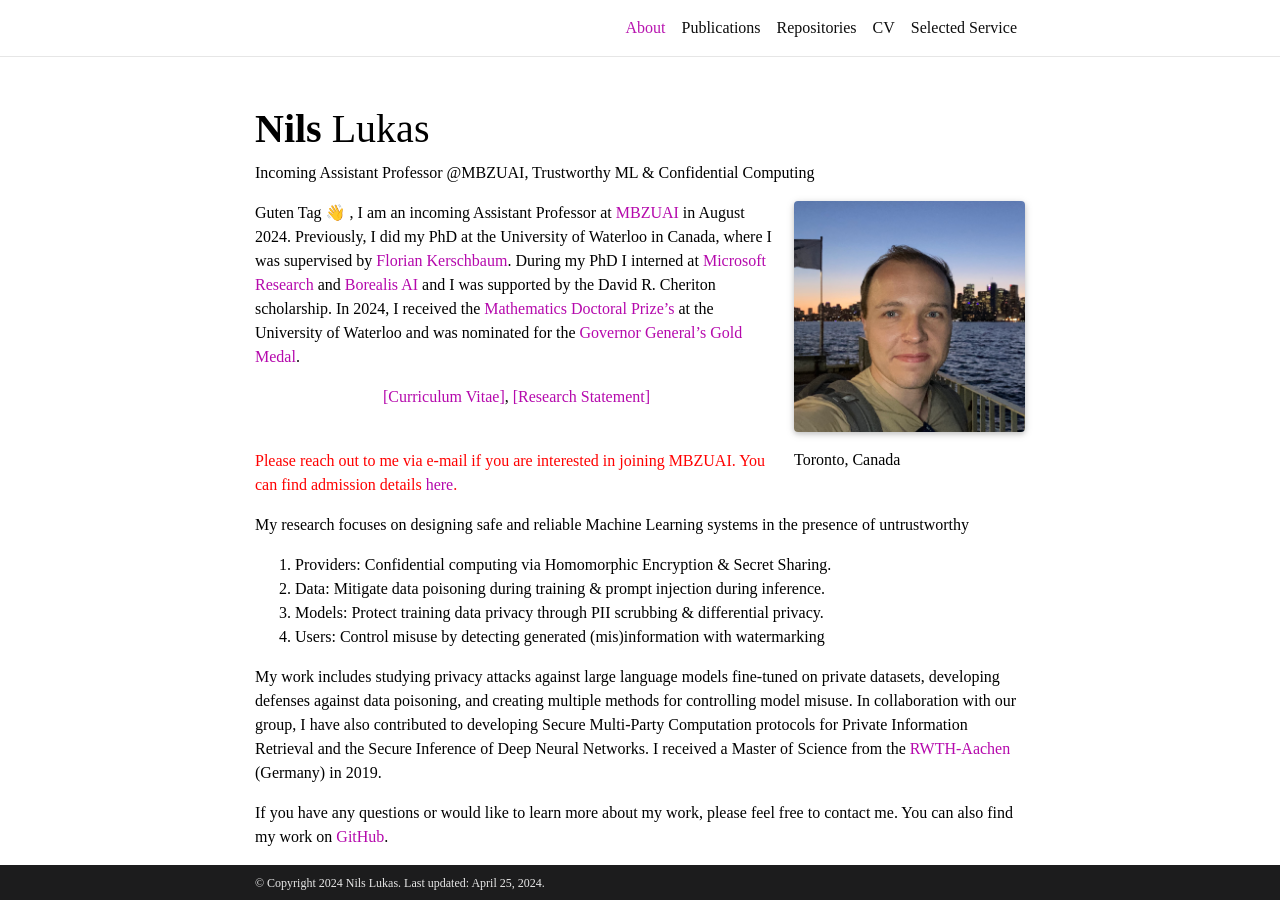
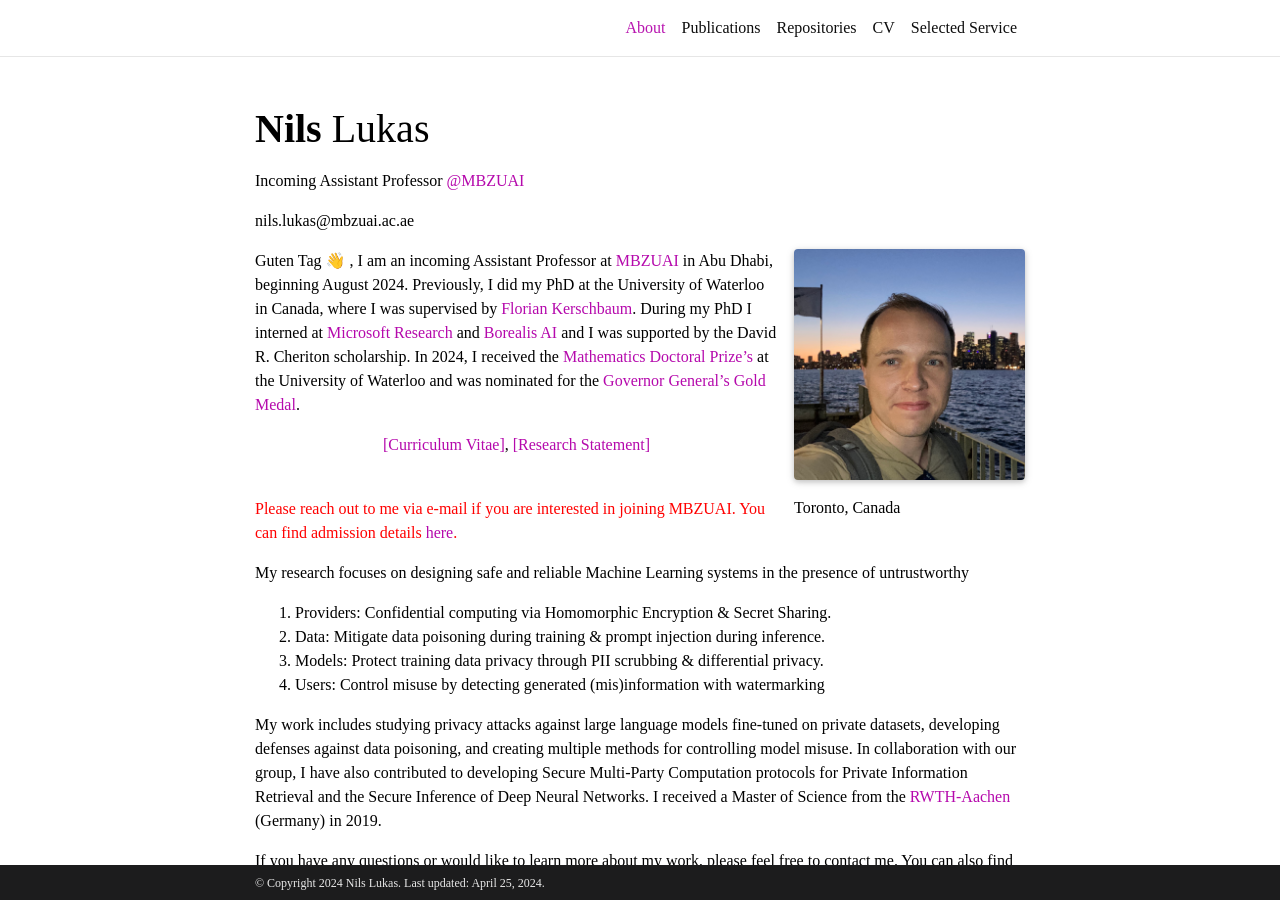
Before and after one commit to nilslukas/nilshendriklukas.github.io, a Jekyll site: the page built from _pages/about.md, in a window 1280 px wide and 900 px high. Built offline with Jekyll 4.4.1, drawn with Linux system fonts in a browser that asks for light colours; full-size pictures stand in for the smaller copies a plugin makes; emoji names are drawn with the system emoji font; comment, search, counter and statistics services are not loaded; a style sheet for code colours, icons or effects is not loaded.

Commit message:
update email

```diff
--- a/_pages/about.md
+++ b/_pages/about.md
@@ -2,7 +2,9 @@
 layout: about
 title: About
 permalink: /
-subtitle: Incoming Assistant Professor @MBZUAI, Trustworthy ML & Confidential Computing
+subtitle: >
+  <p>Incoming Assistant Professor <a href="https://mbzuai.ac.ae/">@MBZUAI</a></p>
+  <p>nils.lukas@mbzuai.ac.ae</p>
 
 profile:
   align: right
@@ -17,7 +19,7 @@ social: true  # includes social icons at the bottom of the page
 ---
 
 Guten Tag :wave: ,
-I am an incoming Assistant Professor at <a href="https://mbzuai.ac.ae/">MBZUAI</a> in August 2024.
+I am an incoming Assistant Professor at <a href="https://mbzuai.ac.ae/">MBZUAI</a> in Abu Dhabi, beginning August 2024.
 Previously, I did my PhD at the University of Waterloo in Canada, where I was supervised by <a href="https://cs.uwaterloo.ca/~fkerschb/">Florian Kerschbaum</a>.
 During my PhD I interned at <a href="https://www.microsoft.com/en-us/research/group/privacy-preserving-machine-learning-innovation/publications/">Microsoft Research</a> and <a href="https://www.borealisai.com/">Borealis AI</a> and I was supported by the David R. Cheriton scholarship.
 In 2024, I received the <a href="https://cs.uwaterloo.ca/news/nils-lukas-receives-2024-mathematics-doctoral-prizes-top-honour">Mathematics Doctoral Prize’s</a> at the University of Waterloo and
```
